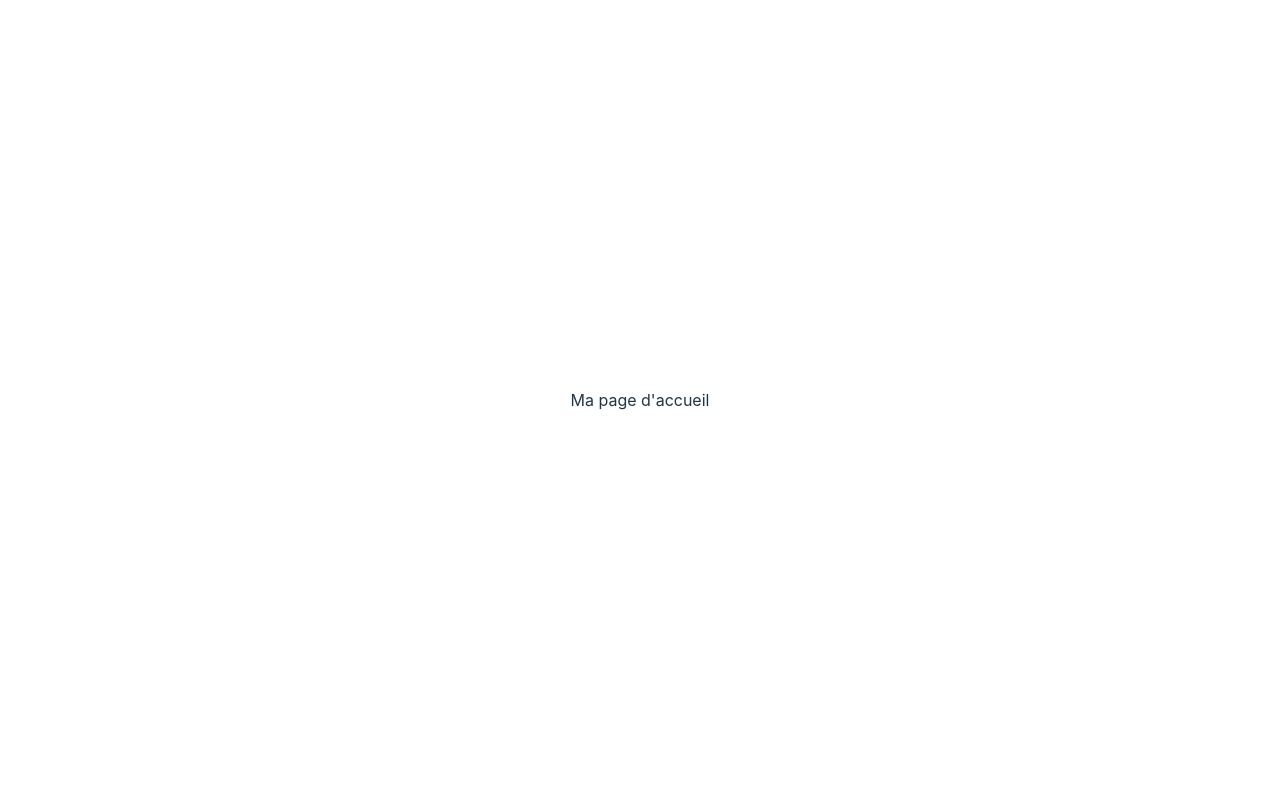
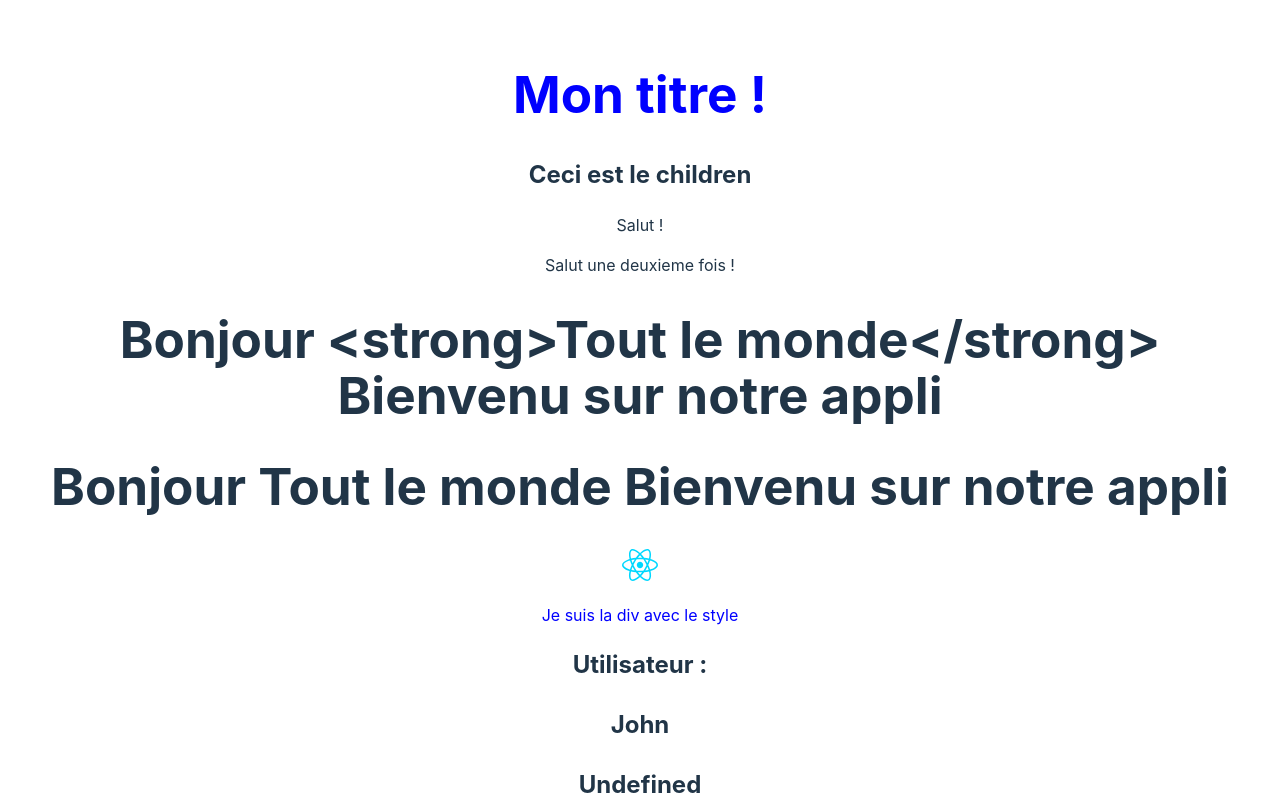
Before and after one commit to BlizzFir3/PEO-Front-End, a React (Vite) app in the folder ReactJS/18112024_React/FirstProject/: page / in a window 1280 px wide. Shown: the top 800 px of the page. Built offline with nearby package versions, Linux system fonts and the light colour scheme.

Commit message:
Loaded component

```diff
--- a/ReactJS/18112024_React/FirstProject/src/App.jsx
+++ b/ReactJS/18112024_React/FirstProject/src/App.jsx
@@ -1,11 +1,12 @@
 import { BrowserRouter, Route, Routes } from 'react-router-dom';
 import './App.css';
+import JsxTheorie from './components/Views/JsxTheorie';
 
 function App() {
     return (
         <BrowserRouter>
             <Routes>
-                <Route path="/" element={<>Ma page d'accueil</>} />
+                <Route path="/" element={<JsxTheorie />} />
                 <Route
                     path="/test"
                     style={{ color: 'white' }}
```
Also changed, not shown: ReactJS/18112024_React/FirstProject/src/components/views/JsxTheorie.jsx (+6 -4 lines).
